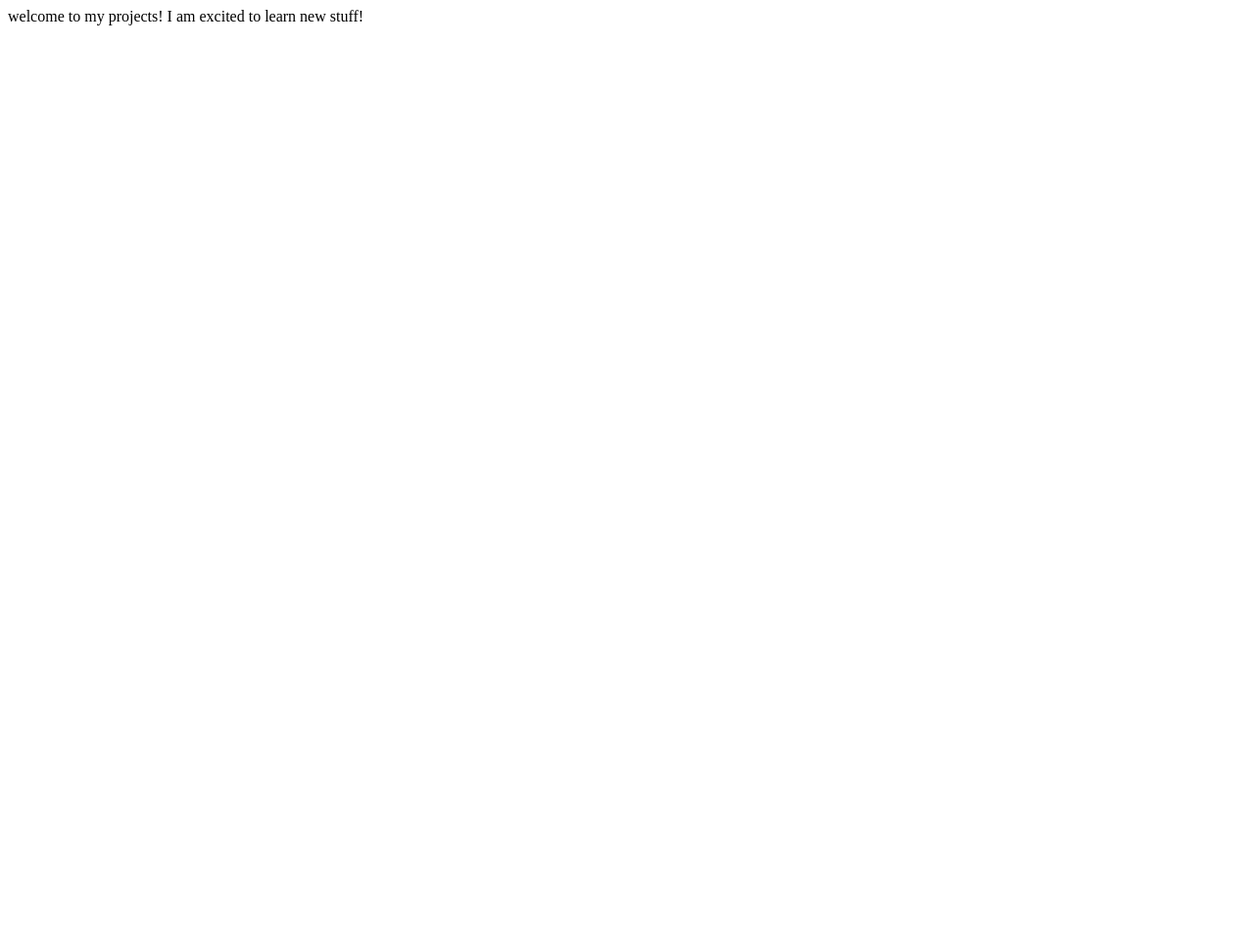
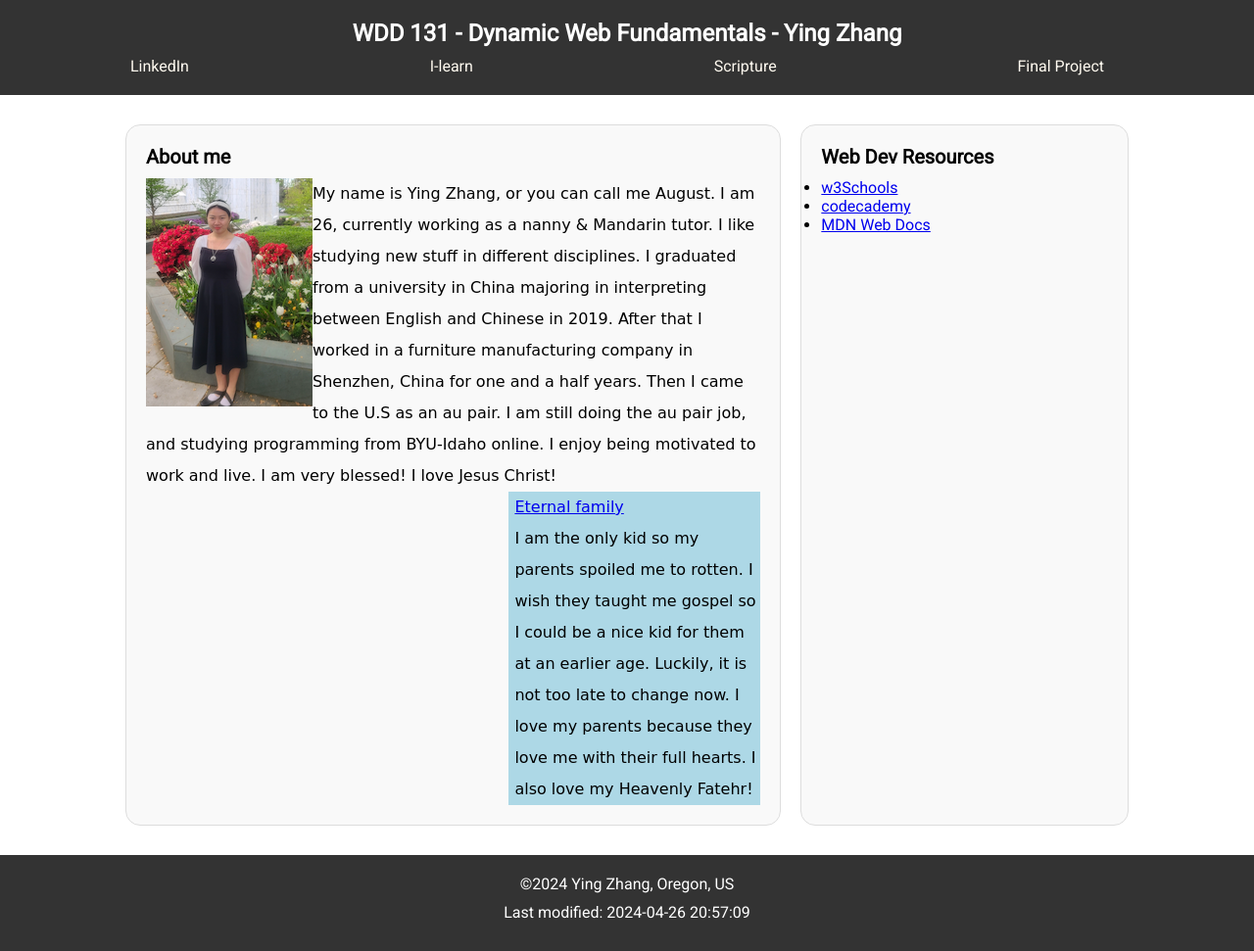
Before and after one commit to yingzhang0897/wdd131, a plain HTML site: page index.html in a window 1280 px wide. Shown: the whole page at 98% size. Before the commit the page ends 800 px from the top, so only its background shows below. Drawn offline with Linux system fonts and the light colour scheme; a web font is replaced by a local one.

Commit message:
week1Assignment finished

```diff
--- a/index.html
+++ b/index.html
@@ -3,9 +3,48 @@
     <head>
         <meta charset="UTF-8">
         <meta name="viewport" content="width=device-width, initial-scale=1.0">
-    <title>wdd131 projects</title>
+        <meta name="description" content="This web page is for WDD 131 - Dynamic Web Fundamentals. I am Ying Zhang. This page include my basic information: LinkedIn, I-learn, Scripture and Final Project. Besides, there are few web development resources.">
+        <meta name="author" content="Ying Zhang">
+        <title>About me</title>
+        <link rel="stylesheet" href="styles/base.css">
+        <script src="scripts/getdate.js" defer></script>
     </head>
     <body>
-    welcome to my projects! I am excited to learn new stuff!
+        <div id="content">
+            <header>
+                <h1>WDD 131 - Dynamic Web Fundamentals - Ying Zhang</h1>
+                <nav>
+                    <a href="https://www.linkedin.com/" title="LinkedIn">LinkedIn</a>
+                    <a href="https://byui.instructure.com/" title="I-learn">I-learn</a>
+                    <a href="https://www.churchofjesuschrist.org/study/scriptures/bofm/1-ne/3?lang=eng&id=p7#p7" title="scripture">Scripture</a>
+                    <a href="#" title="finalProject">Final Project</a>
+                </nav>
+            </header>
+            <main class="card-container">
+                <section class="card">
+                    <article>
+                        <h2>About me</h2>
+                        <p><img src="images/myPic.png" alt="picture of me"></p>
+                        <p> My name is Ying Zhang, or you can call me August. I am 26, currently working as a nanny & Mandarin tutor. I like studying new stuff in different disciplines. I graduated from a university in China majoring in interpreting between English and Chinese in 2019. After that I worked in a furniture manufacturing company in Shenzhen, China for one and a half years. Then I came to the U.S as an au pair. I am still doing the au pair job, and studying programming from BYU-Idaho online. I enjoy being motivated to work and live. I am very blessed! I love Jesus Christ! </p>
+                    </article>
+                    <aside>
+                        <p><a href="https://www.churchofjesuschrist.org/media/music/songs/families-can-be-together-forever-1989?lang=eng">Eternal family</a></p>
+                        <p>I am the only kid so my parents spoiled me to rotten. I wish they taught me gospel so I could be a nice kid for them at an earlier age. Luckily, it is not too late to change now. I love my parents because they love me with their full hearts. I also love my Heavenly Fatehr! </p>
+                    </aside>
+                </section>
+                <section class="card">
+                    <h2>Web Dev Resources</h2>
+                    <ul>
+                        <li><a href="https://www.w3schools.com/" title="w3Schools">w3Schools</a></li>
+                        <li><a href="https://www.codecademy.com/" title="codeCademy">codecademy</a></li>
+                        <li> <a href="https://developer.mozilla.org/en-US/" title="mdn">MDN Web Docs</a></li>
+                    </ul>
+                </section>
+            </main>
+            <footer>
+                <p>&copy;<span id="currentYear"></span> Ying Zhang, Oregon, US </p>
+                <p id="lastModified">Last modified: </p>
+            </footer>
+        </div>
     </body>
     </html>
--- /dev/null
+++ b/scripts/getdate.js
@@ -0,0 +1,14 @@
+// Get the current year
+const currentYear = new Date().getFullYear();
+
+// Update the content of the span element with id "currentYear"
+document.getElementById('currentYear').textContent = currentYear;
+
+// Get the last modified date of the document
+const lastModified = new Date(document.lastModified);
+
+// Format the last modified date as a string
+const lastModifiedDate = `${lastModified.getFullYear()}-${(lastModified.getMonth() + 1).toString().padStart(2, '0')}-${lastModified.getDate().toString().padStart(2, '0')} ${lastModified.getHours().toString().padStart(2, '0')}:${lastModified.getMinutes().toString().padStart(2, '0')}:${lastModified.getSeconds().toString().padStart(2, '0')}`;
+
+// Update the content of the p element with id "lastModified"
+document.getElementById('lastModified').textContent += lastModifiedDate;
--- /dev/null
+++ b/styles/base.css
@@ -0,0 +1,97 @@
+@import url('https://fonts.googleapis.com/css2?family=Edu+TAS+Beginner&family=Roboto&display=swap');
+
+/* Reset default margin and padding */
+body, h1, h2, p, ul, li {
+    margin: 0;
+    padding: 0;
+}
+
+/* Set default font */
+body {
+    font-family: 'Roboto', sans-serif; /* Using Google Font Roboto */
+}
+
+/* Center the main element horizontally */
+main {
+    width: 80%; /* Limited width */
+    margin: 0 auto; /* Center horizontally */
+}
+
+/* Style header */
+header {
+    background-color: #333;
+    color: #fff;
+    padding: 20px;
+    text-align: center; /* Center align text */
+}
+
+h1 {
+    font-size: 24px;
+}
+
+nav {
+    margin-top: 10px;
+    display: flex; /* Use Flexbox */
+    justify-content: space-around
+}
+
+nav a {
+    color: floralwhite;
+    text-decoration: none;
+    margin-right: 20px;
+}
+
+/* Style main content */
+main {
+    padding: 30px;
+}
+img {
+    float:left
+}
+
+/* Layout main column cards using CSS Grid */
+.card-container {
+    display: grid;
+    grid-template-columns: 2fr 1fr;
+    grid-gap: 20px;
+}
+
+.card {
+    background-color: #f9f9f9;
+    border: 1px solid #ddd;
+    border-radius: 15px;
+    padding: 20px;
+}
+
+.card h2 {
+    font-size: 20px;
+    margin-bottom: 10px;
+}
+
+.card p {
+    line-height: 2;
+    font-family: "Edu TAS Beginner", cursive;
+}
+aside {
+    width: 40%;
+    padding-left: 6px;
+    margin-left: 15px;
+    float: right;
+    background-color: lightblue;
+  }
+
+/* Style footer */
+footer {
+    background-color: #333;
+    color: #fff;
+    padding: 20px;
+    text-align: center;
+}
+
+footer p {
+    margin-bottom: 10px;
+}
+a:hover {
+    text-decoration: none;
+    color: orange;
+}
```
Also changed, not shown: images/myPic.png (added). Lines whose indentation alone changed are shown as unchanged.
